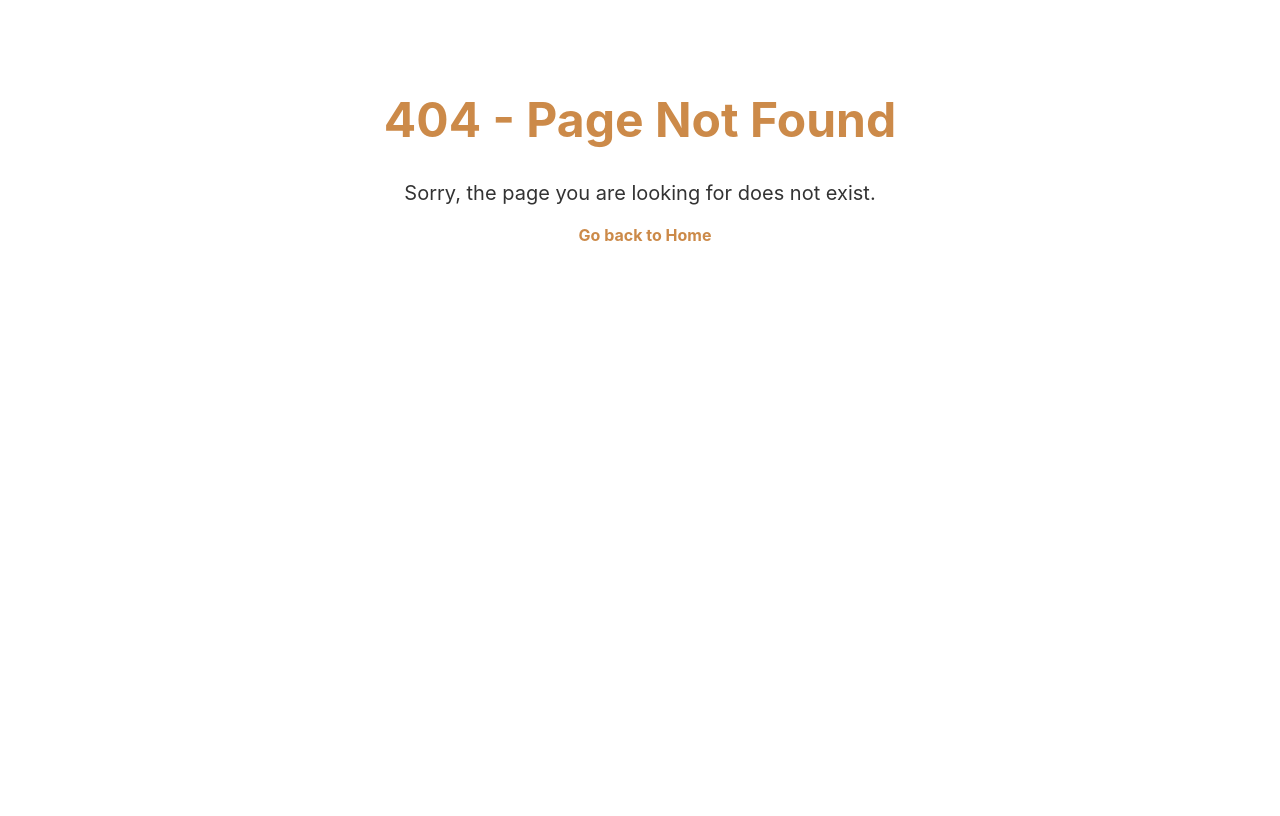
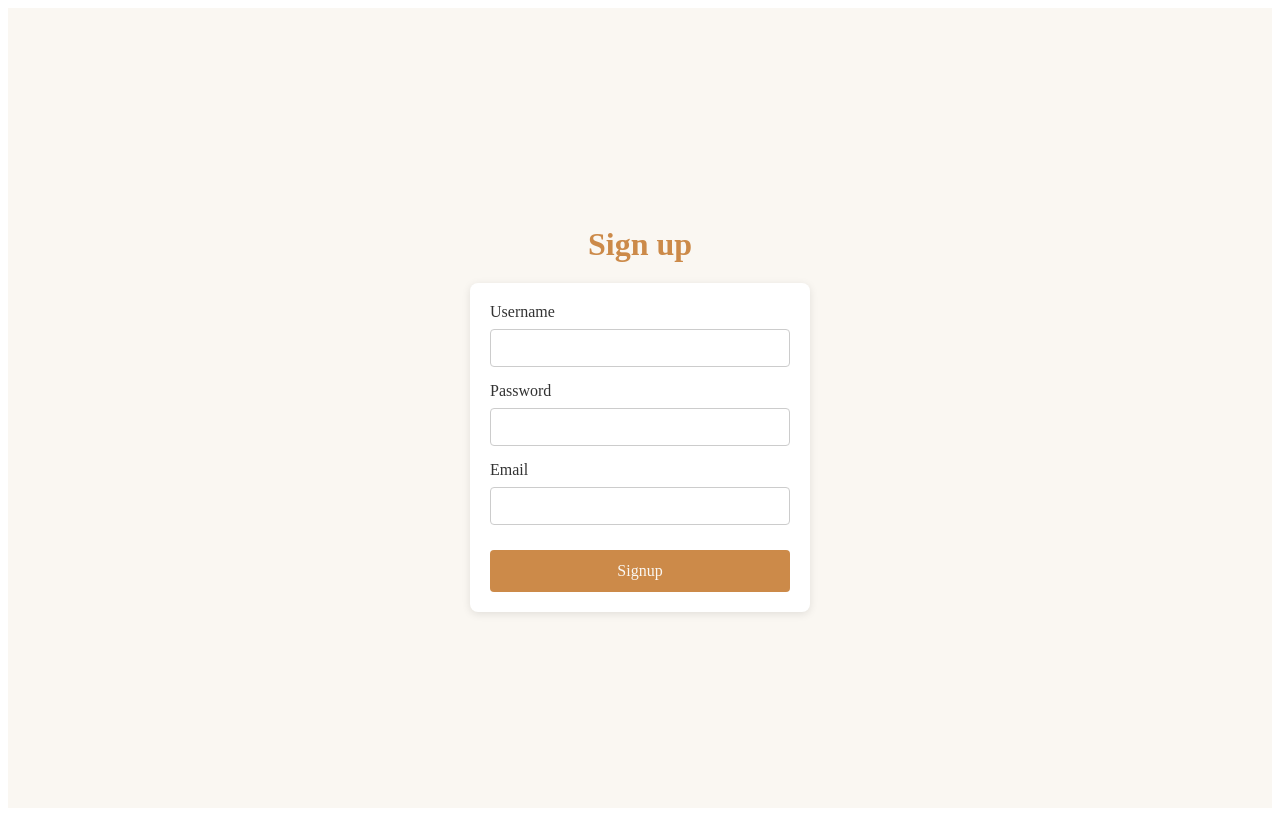
Before and after one commit to herbydevs/rosetta, a Vue app: page /signup in a window 1280 px wide. Before the commit this address led to /not-found. Built offline with nearby package versions, Linux system fonts and the light colour scheme.

Commit message:
minor updates

```diff
--- a/src/components/CommentCard.vue
+++ b/src/components/CommentCard.vue
@@ -1,7 +1,7 @@
 <template>
   <div class="card">
     <h2 class="card-title">{{ thread.title }}</h2>
-    <p class="card-snippet">{{ thread.snippet }}</p>
+    <p class="card-snippet">{{ thread.preview  }}</p>
     <button class="card-button" @click="goToThread(thread.id)">Read More</button>
 
   </div>
@@ -10,18 +10,23 @@
 <script setup>
 import { useRouter } from "vue-router"
 
+defineProps({
+  thread: {
+    type: Object,
+    required: true,
+    title: String,
+    snippet: String,
+    id: Number
+  }
+})
+
 const router = useRouter()
-
-const threads = [
-  { id: 1, title: "How to Train Discipline", snippet: "A deep dive into building habits and routines for long-term success..." },
-  { id: 2, title: "The Future of AI", snippet: "Discussion about where artificial intelligence is heading in the next decade..." },
-  { id: 3, title: "Greek Philosophy Thread", snippet: "Exploring Plato, Aristotle, and the roots of Western thought..." }
-]
 
 function goToThread(id) {
   router.push(`/thread/${id}`)
 }
 </script>
+
 
 
 <style scoped>
--- a/src/components/Main.vue
+++ b/src/components/Main.vue
@@ -1,5 +1,3 @@
-
-
 <template>
   <div class="layout">
     <!-- Header -->
@@ -28,8 +26,11 @@
 
       <!-- Main Feed -->
       <main class="feed">
-         <CommentCard author="Alice" timestamp="2 hours ago" body="Great post! I totally agree with your points." :comment-id="1" @reply="handleReply"/>
-          <CommentCard author="Bob" timestamp="1 hour ago" body="I have a different perspective on this topic." :comment-id="2" @reply="handleReply"/>
+        <CommentCard
+          v-for="thread in threads"
+          :id="thread.id"
+          :thread="thread"
+        />
       </main>
 
       <!-- Right Sidebar -->
@@ -45,40 +46,25 @@
 <script setup>
 import { ref, onMounted } from 'vue'
 import CommentCard from './CommentCard.vue'
+import axios from 'axios'
 
 // reactive array for threads
 const threads = ref([])
 
-// dummy fetch (later replace with real backend call)
-onMounted(() => {
-  threads.value = [
-    {
-      id: 1,
-      author: 'Alice',
-      timestamp: '2 hours ago',
-      body: 'Great post! I totally agree with your points.'
-    },
-    {
-      id: 2,
-      author: 'Bob',
-      timestamp: '1 hour ago',
-      body: 'I have a different perspective on this topic.'
-    },
-    {
-      id: 3,
-      author: 'Claire',
-      timestamp: '10 minutes ago',
-      body: 'This reminds me of something I read in Dostoevsky.'
+onMounted(async () => {
+  try {
+    const response = await axios.get('http://localhost:3000/test')
+    threads.value = response.data // assuming API returns an array of thread objects
+    console.log('Fetched threads:', threads.value)
+  } catch (error) {
+    console.error('Error fetching threads:', error)
   }
-  ]
 })
 
 const handleReply = (commentId) => {
   console.log('Reply to comment:', commentId)
 }
 </script>
-
-
 
 <style scoped>
 /* Layout */
@@ -162,87 +148,3 @@ const handleReply = (commentId) => {
   color: #777;
 }
 </style>
-
-
-  <style scoped>
-  /* Layout */
-  .layout {
-    display: flex;
-    flex-direction: column;
-    height: 200vh;
-  }
-
-  .header {
-    display: flex;
-    align-items: center;
-    justify-content: space-between;
-    background: #CC8A49;
-    padding: 10px 20px;
-    color: white;
-  }
-
-  .logo {
-    font-family: 'EB Garamond', serif;
-  }
-
-  .search-bar {
-    flex: 1;
-    margin: 0 20px;
-    padding: 8px;
-    border-radius: 6px;
-    border: none;
-  }
-
-  .login-btn {
-    background: white;
-    color: #CC8A49;
-    padding: 8px 12px;
-    border-radius: 6px;
-    border: none;
-    cursor: pointer;
-  }
-
-  /* Content grid */
-  .content {
-    display: grid;
-    grid-template-columns: 200px 1fr 250px;
-    flex: 1;
-    background: #faf7f2;
-  }
-
-  .sidebar, .rightbar {
-    padding: 20px;
-    font-family: 'Inter', sans-serif;
-  }
-
-  .feed {
-    padding: 20px;
-    overflow-y: auto;
-  }
-
-  /* Post cards */
-  .post-card {
-    background: white;
-    padding: 15px;
-    margin-bottom: 15px;
-    border-radius: 10px;
-    box-shadow: 0 2px 6px rgba(0,0,0,0.05);
-  }
-
-  .post-card h2 {
-    margin: 0 0 10px;
-    font-family: 'EB Garamond', serif;
-    font-size: 20px;
-    color: #2b2b2b;
-  }
-
-  .post-card p {
-    margin: 0 0 8px;
-    color: #555;
-  }
-
-  .post-meta {
-    font-size: 13px;
-    color: #777;
-  }
-  </style>
--- a/src/components/signup.vue
+++ b/src/components/signup.vue
@@ -0,0 +1,88 @@
+<template>
+
+<div class="signup-container">
+    <h1 class="stext">Sign up</h1>
+    <div class="signup-form">
+        <div class="form-group">
+            <label for="username">Username</label>
+            <input type="text" id="username" v-model="username" required>
+            <label for="password">Password</label>
+            <input type="password" id="password" v-model="password" required>
+            <label for="email">Email</label>
+            <input type="email" id="email" v-model="email" required>
+            <button @click="signup" class="signup-button">Signup</button>
+        </div>
+    </div>
+
+</div>
+
+
+</template>
+
+
+<style>
+    .signup-container {
+        display: flex;
+        flex-direction: column;
+        align-items: center;
+        justify-content: center;
+        height: 100vh;
+        background-color: #faf7f2;
+        font-family: 'EB Garamond', serif;
+    }
+
+    .signup-form {
+        background: white;
+        padding: 20px;
+        border-radius: 8px;
+        box-shadow: 0 2px 8px rgba(0,0,0,0.1);
+        width: 300px;
+    }
+
+    .form-group {
+        display: flex;
+        flex-direction: column;
+    }
+
+    label {
+        margin-bottom: 8px;
+        font-size: 16px;
+        color: #333;
+    }
+
+    input {
+        padding: 10px;
+        margin-bottom: 15px;
+        border: 1px solid #ccc;
+        border-radius: 4px;
+        font-size: 14px;
+    }
+
+
+    .stext {
+        font-size: 32px;
+        color: #CC8A49;
+        margin-bottom: 20px;
+    }
+
+
+    .signup-button{
+        background-color: #CC8A49;
+        color: #faf7f2;
+        border: none;
+        border-radius: 4px;
+        padding: 12px 0;
+        font-size: 16px;
+        font-family: 'EB Garamond', serif;
+        width: 100%;
+        cursor: pointer;
+        transition: background .2s;
+        margin-top: 10px;
+    }
+
+
+    .signup-button:hover{
+        background-color: #a86c36   ;
+    }
+
+</style>
--- a/src/router.js
+++ b/src/router.js
@@ -8,6 +8,7 @@ import Settings from "./components/Settings.vue";
 import Main from "./components/Main.vue";
 import Profile from "./components/Profile.vue";
 import NotFound from "./components/NotFound.vue";
+import signup from "./components/signup.vue";
 
 const routes = [
     {path: "/", component: Main},
@@ -18,6 +19,7 @@ const routes = [
     {path: "/not-found", component: NotFound},
     // Catch-all route for 404 Not Found
     {path: "/:catchAll(.*)", redirect: "/not-found"},
+    {path: "/signup", component: signup}
 
 
 ];
```
Lines whose indentation alone changed are shown as unchanged.
